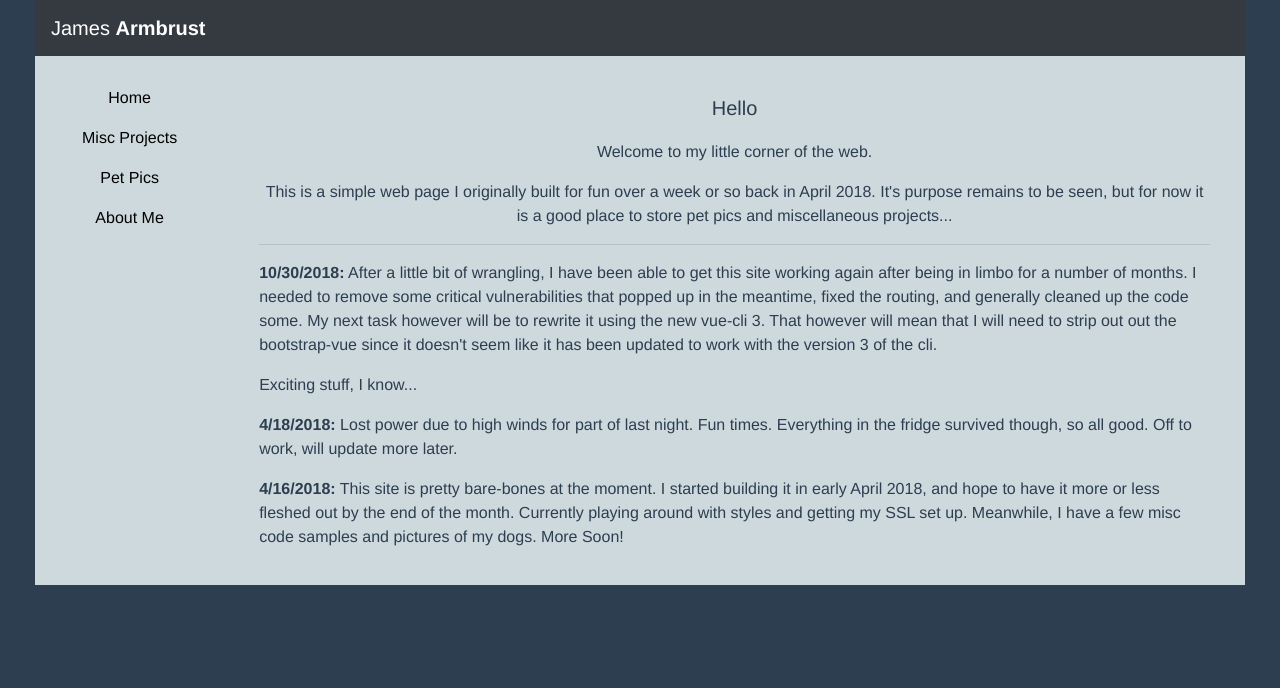
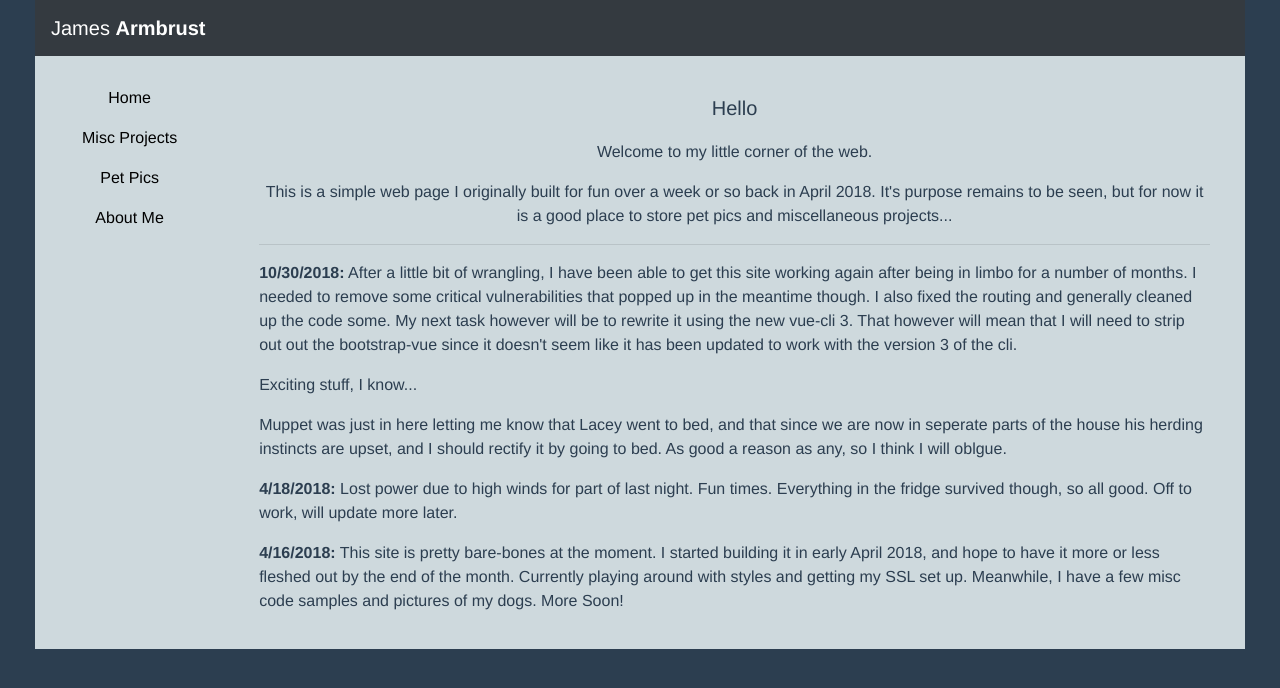
Before and after one commit to jarmbrust/homepage1, a Vue app: page /home in a window 1280 px wide. Shown: the top 688 px of the page. Built offline with nearby package versions, Linux system fonts and the light colour scheme.

Commit message:
updating blog post

```diff
--- a/src/components/HomePage.vue
+++ b/src/components/HomePage.vue
@@ -11,13 +11,17 @@
       <hr>
       <p class="blog">
         <span class="bold">10/30/2018:</span> After a little bit of wrangling, I have been able to get this site working again
-        after being in limbo for a number of months. I needed to remove some critical vulnerabilities that popped up in the meantime,
-        fixed the routing, and generally cleaned up the code some. My next task however will be to rewrite it using the new vue-cli 3.
+        after being in limbo for a number of months. I needed to remove some critical vulnerabilities that popped up in the meantime though.
+        I also fixed the routing and generally cleaned up the code some. My next task however will be to rewrite it using the new vue-cli 3.
         That however will mean that I will need to strip out out the bootstrap-vue since it doesn't seem like it has been updated
         to work with the version 3 of the cli.
       </p>
       <p class="blog">
         Exciting stuff, I know...
+      </p>
+      <p class="blog">
+        Muppet was just in here letting me know that Lacey went to bed, and that since we are now in seperate parts of the house his
+        herding instincts are upset, and I should rectify it by going to bed. As good a reason as any, so I think I will oblgue.
       </p>
       <p class="blog">
         <span class="bold">4/18/2018:</span> Lost power due to high winds for part of last night. Fun times. Everything in the
```
